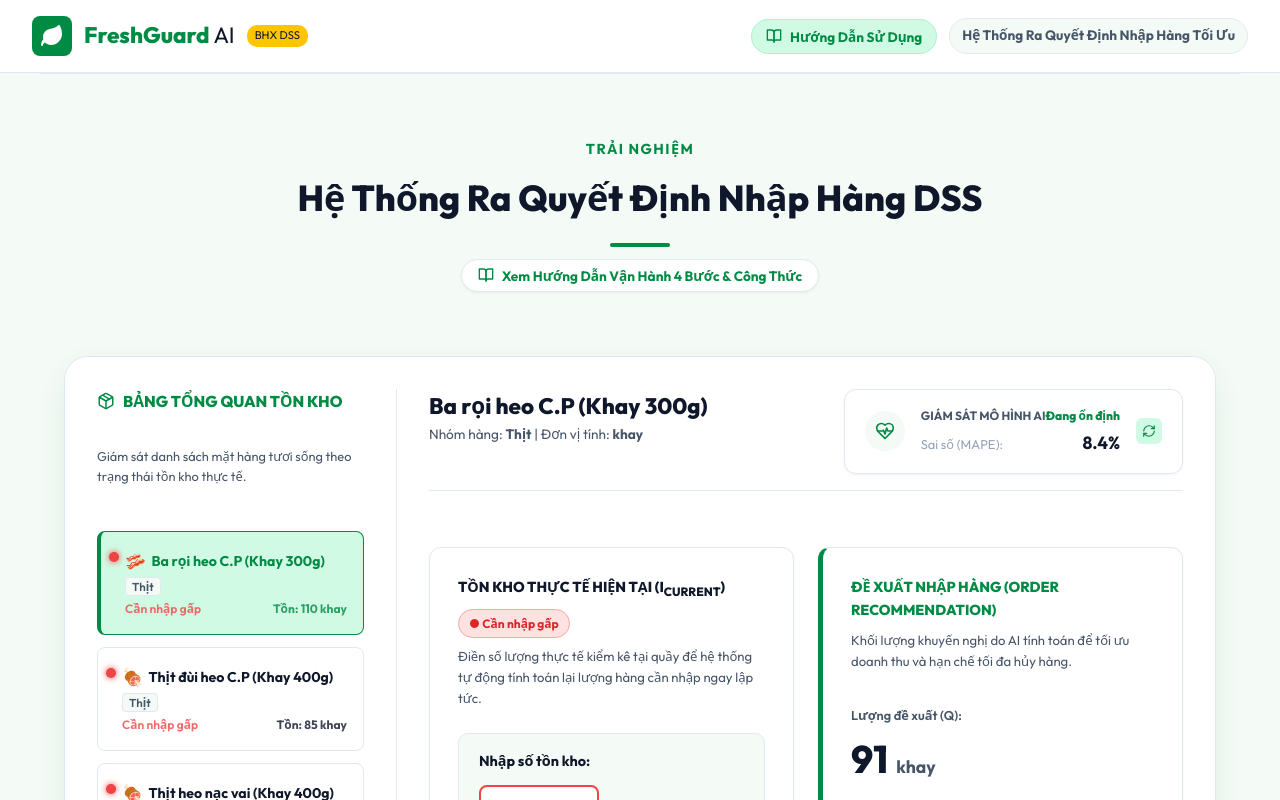
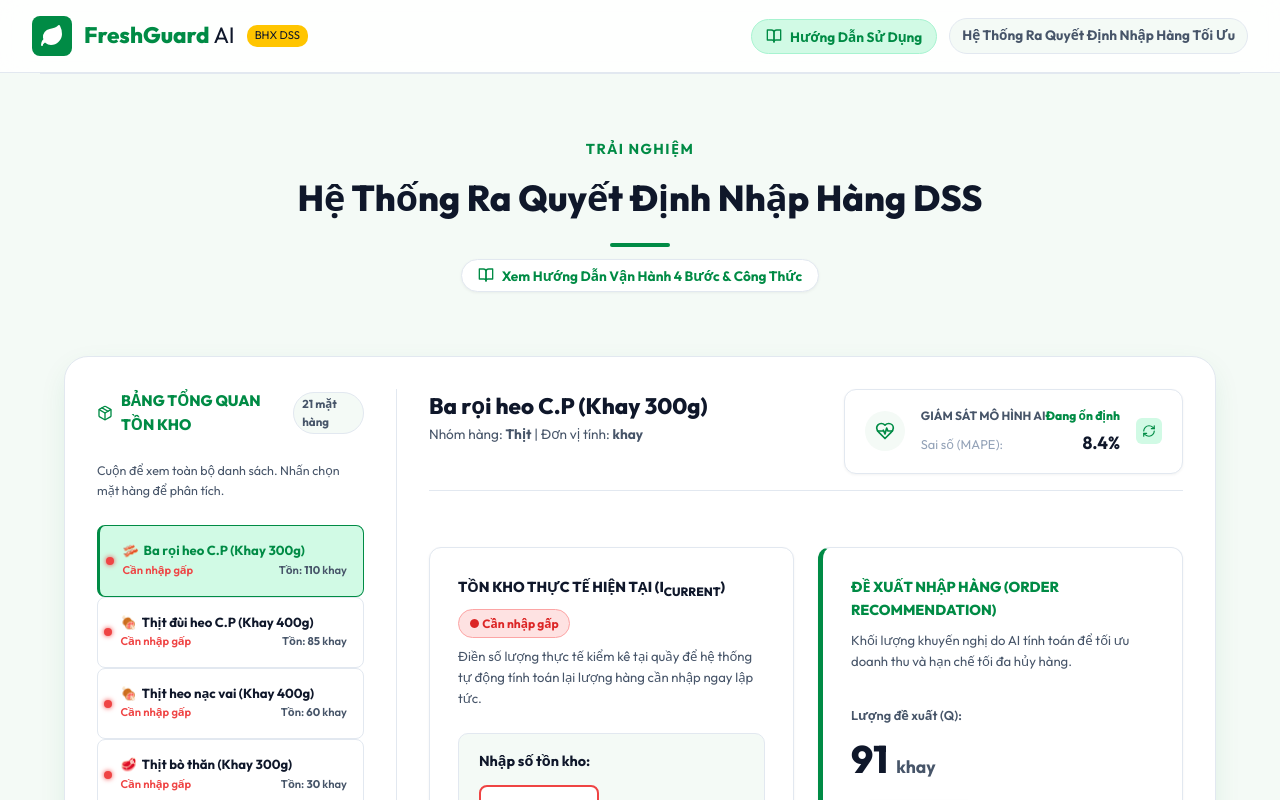
Before and after one commit to truongminhnhut-ncrew/FreshGuard-AI, a React (Vite) app in the folder frontend/: page / in a window 1280 px wide. Shown: the top 800 px of the page. Built offline with nearby package versions, Linux system fonts and the light colour scheme.

Commit message:
feat: inventory overview as fixed-height scrollable box with 21 products

```diff
--- a/frontend/src/components/DecisionDashboard.jsx
+++ b/frontend/src/components/DecisionDashboard.jsx
@@ -192,19 +192,26 @@ export default function DecisionDashboard({ onOpenGuide }) {
 
         {/* Khu vực 1 — Bảng tổng quan (Overview Panel) */}
         <div className="dashboard-sidebar">
-          <h3 style={{ fontSize: '0.98rem', fontWeight: 800, marginBottom: '0.5rem', display: 'flex', alignItems: 'center', gap: '0.5rem', color: 'var(--primary)', whiteSpace: 'nowrap' }}>
-            <Package size={18} style={{ flexShrink: 0 }} /> BẢNG TỔNG QUAN TỒN KHO
-          </h3>
-          <p style={{ fontSize: '0.8rem', color: 'var(--text-secondary)', marginBottom: '1.25rem' }}>
-            Giám sát danh sách mặt hàng tươi sống theo trạng thái tồn kho thực tế.
+          {/* Header */}
+          <div style={{ display: 'flex', alignItems: 'center', justifyContent: 'space-between' }}>
+            <h3 style={{ fontSize: '0.95rem', fontWeight: 800, display: 'flex', alignItems: 'center', gap: '0.5rem', color: 'var(--primary)', margin: 0 }}>
+              <Package size={16} style={{ flexShrink: 0 }} /> BẢNG TỔNG QUAN TỒN KHO
+            </h3>
+            <span style={{ fontSize: '0.72rem', color: 'var(--text-secondary)', background: 'var(--bg-secondary)', border: '1px solid var(--border)', borderRadius: '99px', padding: '2px 8px', fontWeight: 700 }}>
+              {products.length} mặt hàng
+            </span>
+          </div>
+          <p style={{ fontSize: '0.78rem', color: 'var(--text-secondary)', margin: 0 }}>
+            Cuộn để xem toàn bộ danh sách. Nhấn chọn mặt hàng để phân tích.
           </p>
 
-          <div className="product-selector" style={{ display: 'flex', flexDirection: 'column', gap: '0.75rem' }}>
+          {/* Scrollable Product Box */}
+          <div className="product-scroll-box">
             {products.map(prod => {
               const statusColor = getOverviewColor(prod);
               const statusText = getOverviewStatusText(prod);
 
-              let dotColor = '#10b981'; // green
+              let dotColor = '#10b981';
               if (statusColor === 'red') dotColor = '#ef4444';
               else if (statusColor === 'yellow') dotColor = '#f59e0b';
               else if (statusColor === 'orange') dotColor = '#f97316';
@@ -216,27 +223,25 @@ export default function DecisionDashboard({ onOpenGuide }) {
                   onClick={() => selectProduct(prod)}
                   style={{
                     position: 'relative',
-                    paddingLeft: '1.5rem',
-                    borderLeft: selectedProduct && selectedProduct.id === prod.id ? '4px solid var(--primary)' : '1px solid var(--border)',
+                    paddingLeft: '1.4rem',
+                    borderLeft: selectedProduct && selectedProduct.id === prod.id ? '3px solid var(--primary)' : '1px solid var(--border)',
                   }}
                 >
-                  {/* Color Status Dot */}
+                  {/* Status dot */}
                   <span style={{
-                    position: 'absolute', left: '8px', top: '20px',
-                    width: '10px', height: '10px', borderRadius: '50%',
-                    background: dotColor, boxShadow: `0 0 6px ${dotColor}`
+                    position: 'absolute', left: '6px', top: '50%', transform: 'translateY(-50%)',
+                    width: '8px', height: '8px', borderRadius: '50%',
+                    background: dotColor, boxShadow: `0 0 5px ${dotColor}`,
+                    flexShrink: 0,
                   }} />
 
-                  <div style={{ fontSize: '0.88rem', fontWeight: 700, display: 'flex', alignItems: 'center', gap: '0.35rem' }}>
-                    <span style={{ fontSize: '1.05rem' }}>{prod.emoji}</span>
-                    <span>{prod.name}</span>
+                  <div style={{ fontSize: '0.82rem', fontWeight: 700, display: 'flex', alignItems: 'center', gap: '0.3rem', lineHeight: 1.3 }}>
+                    <span>{prod.emoji}</span>
+                    <span style={{ flex: 1, overflow: 'hidden', textOverflow: 'ellipsis', whiteSpace: 'nowrap' }}>{prod.name}</span>
                   </div>
-                  <div style={{ fontSize: '0.72rem', marginTop: '0.2rem', marginBottom: '0.15rem' }}>
-                    <span style={{ background: 'var(--bg-secondary)', border: '1px solid var(--border)', borderRadius: '4px', padding: '1px 6px', color: 'var(--text-secondary)', fontWeight: 600 }}>{prod.category}</span>
-                  </div>
-                  <div style={{ fontSize: '0.75rem', opacity: 0.8, marginTop: '0.1rem', display: 'flex', justifyContent: 'space-between' }}>
-                    <span style={{ color: dotColor, fontWeight: 600 }}>{statusText}</span>
-                    <strong>Tồn: {prod.I_current} {prod.unit}</strong>
+                  <div style={{ fontSize: '0.7rem', marginTop: '0.15rem', display: 'flex', justifyContent: 'space-between', alignItems: 'center', gap: '0.5rem' }}>
+                    <span style={{ color: dotColor, fontWeight: 600, whiteSpace: 'nowrap' }}>{statusText}</span>
+                    <span style={{ color: 'var(--text-secondary)', whiteSpace: 'nowrap' }}>Tồn: <strong>{prod.I_current}</strong> {prod.unit}</span>
                   </div>
                 </div>
               );
```
